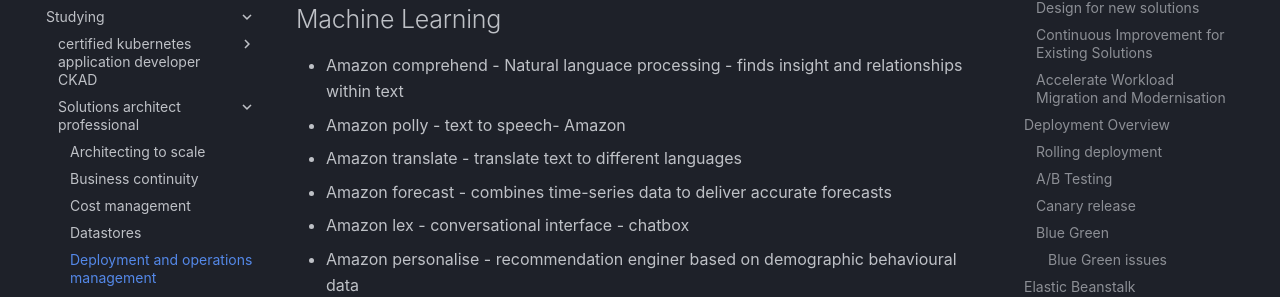
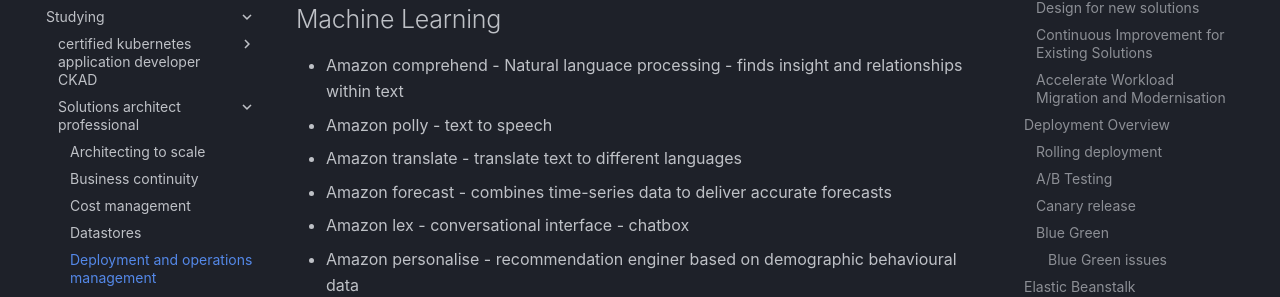
Before and after one commit to CURRTIS1/CURRTIS1.github.io, an MkDocs documentation site: the page built from docs/docs/studying/solutions_architect_professional/deployment_and_operations_management.md, in a window 1280 px wide and 900 px high, scrolled down 5364 px. Shown: the part 145-442 px from the top of the window. Built offline with MkDocs 1.6.1 and Material for MkDocs 9.7.7, drawn with Linux system fonts in a browser that asks for light colours; comment, search, counter and statistics services are not loaded.

Commit message:
committing deploy

```diff
--- a/docs/docs/studying/solutions_architect_professional/deployment_and_operations_management.md
+++ b/docs/docs/studying/solutions_architect_professional/deployment_and_operations_management.md
@@ -150,7 +150,7 @@
 ## Machine Learning
 
 - Amazon comprehend - Natural languace processing - finds insight and relationships within text
-- Amazon polly - text to speech- Amazon
+- Amazon polly - text to speech
 - Amazon translate - translate text to different languages
 - Amazon forecast - combines time-series data to deliver accurate forecasts
 - Amazon lex - conversational interface - chatbox
```
